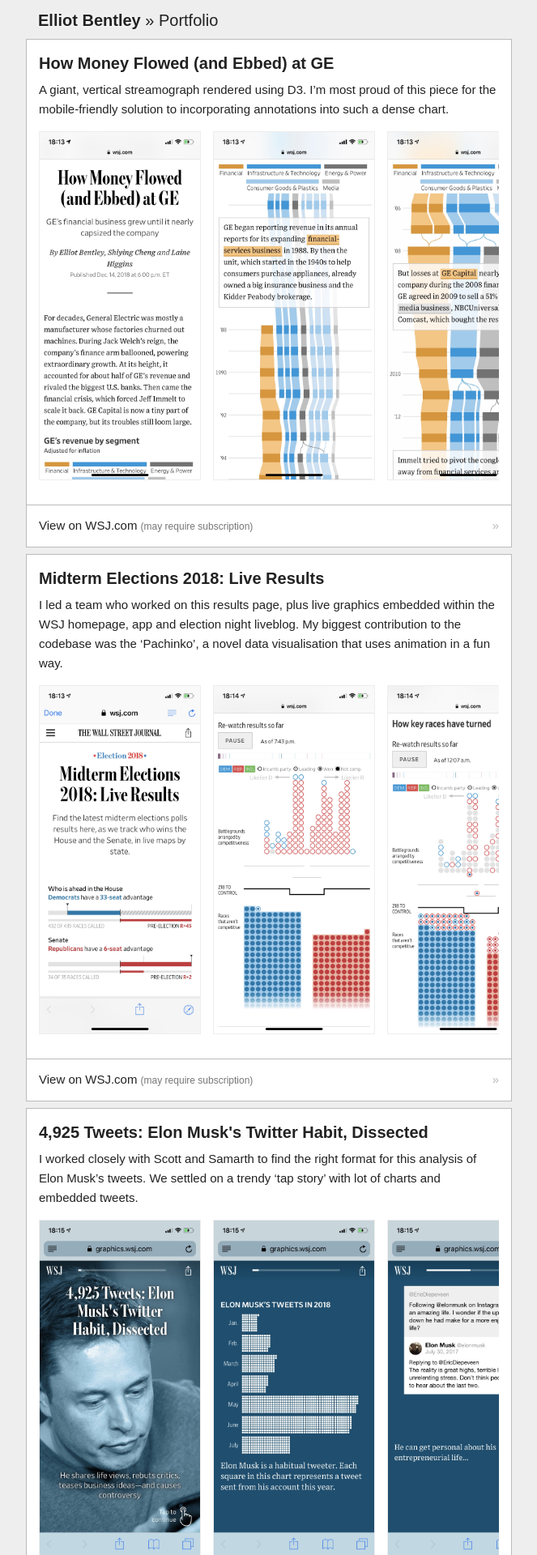
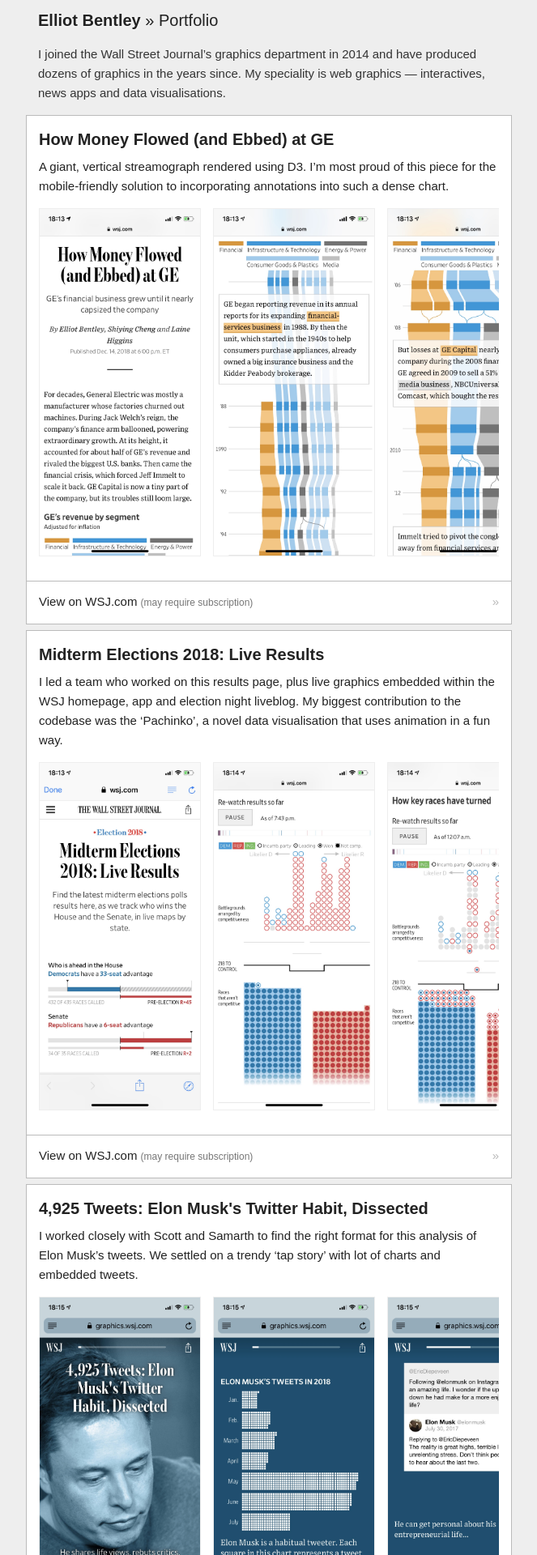
Before and after one commit to ejb/elliotbentley.com, a Jekyll site: the page built from portfolio.html, in a window 1280 px wide. Shown: the top 1920 px of the page at 81% size, without its empty margins (308-971 px from the left). Built offline with Jekyll 4.4.1, drawn with Linux system fonts in a browser that asks for light colours.

Commit message:
More fixes

```diff
--- a/_layouts/default.html
+++ b/_layouts/default.html
@@ -47,7 +47,7 @@
             {% if page.url == "/" %}
             <header class="splash">
               <div class="title">
-                <a href="/">{{ site.name }}</a>
+                {{ site.name }}
               </div>
             </header>
             {% else %}
--- a/css/main.css
+++ b/css/main.css
@@ -71,8 +71,17 @@
   padding: 10vh 15px 2vh 15px;
 }
 
+header.splash .animation {
+  position: absolute;
+  top: 0;
+  left: 0;
+  width: 100vw;
+  height: 100vh;
+}
+
+
 @media (prefers-reduced-motion: reduce) {
-  header.splash canvas {
+  header.splash .animation {
     display: none;
   }
 }
@@ -231,6 +240,11 @@
   font-weight: 600;
 }
 
+.intro-text {
+  padding: 0 15px 7.5px;
+  color: #333;
+}
+
 
 /*
 BLOG CSS
@@ -355,4 +369,5 @@
     margin-top: auto;
   }
 
+
 }
--- a/portfolio.html
+++ b/portfolio.html
@@ -7,6 +7,8 @@
 
   {% assign major_works = site.data.portfolio | where_exp: "item", "item.major == true" %}
   {% assign minor_works = site.data.portfolio | where_exp: "item", "item.major != true" %}
+
+  <p class="intro-text">I joined the Wall Street Journal’s graphics department in 2014 and have produced dozens of graphics in the years since. My speciality is web graphics — interactives, news apps and data visualisations.</p>
 
   {% for piece in major_works %}
   <section class="box-cont">
```
